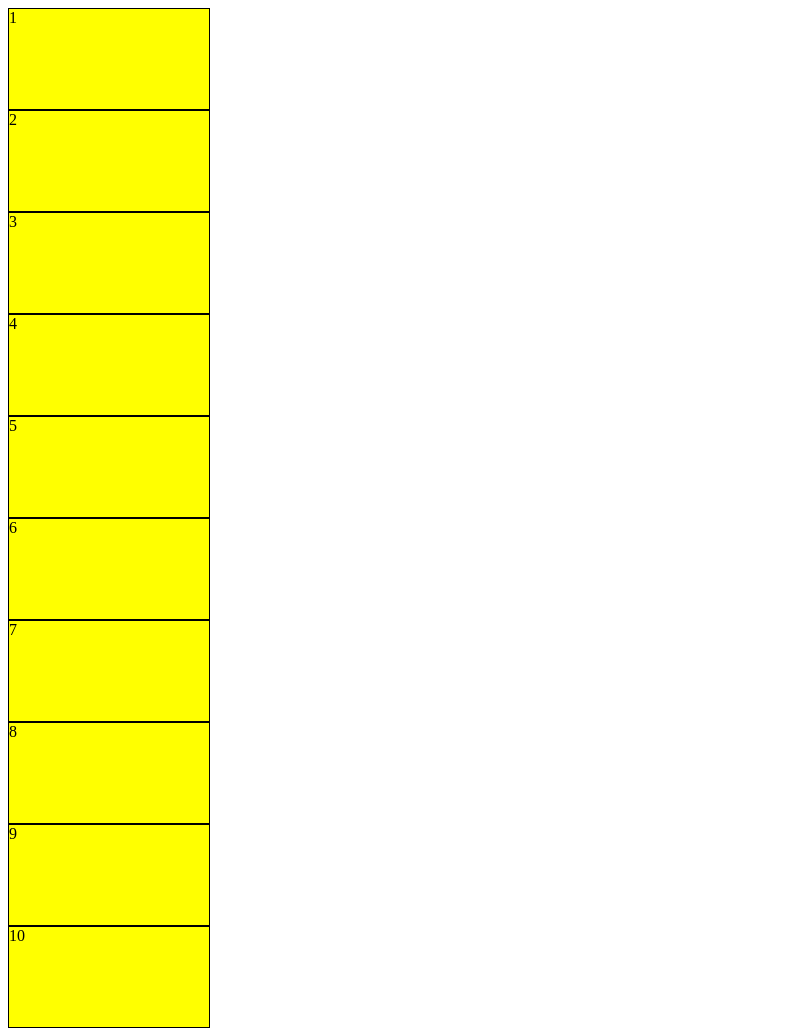
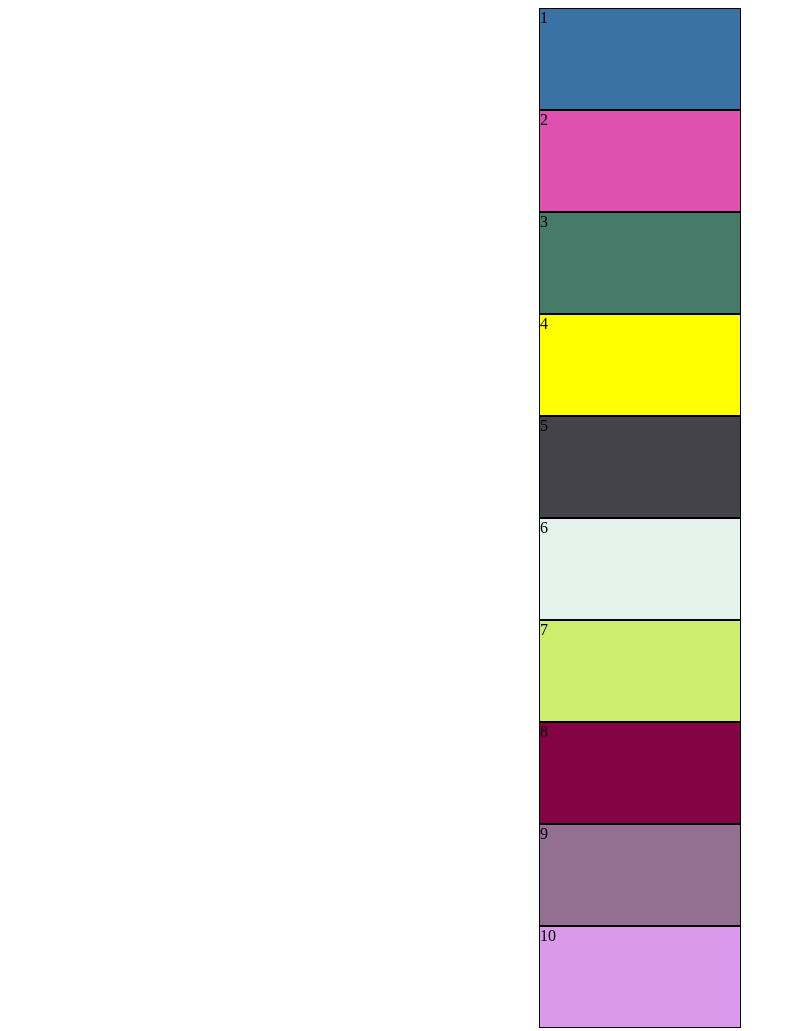
Before and after one commit to assash17/VanillaJS-Practice, a plain HTML site: page infinity-scroll/index.html in a window 1280 px wide. Shown: the whole page, without its empty margins (0-796 px from the left). Drawn offline with Linux system fonts and the light colour scheme.

Commit message:
[feat] css change

```diff
--- a/change-color/index.css
+++ b/change-color/index.css
@@ -1,3 +1,11 @@
+body {
+  display: flex;
+  flex-direction: column;
+  align-items: center;
+}
+#result {
+  margin-top: 10px;
+}
 .backDiv {
   display: flex;
   justify-content: center;
--- a/index.js
+++ b/index.js
@@ -4,7 +4,6 @@ const pages = [
   "infinity-scroll",
   "filtering",
   "routing",
-  "todo-list",
   "click-game",
   "input-example",
   "ajax",
--- a/infinity-scroll/index.html
+++ b/infinity-scroll/index.html
@@ -6,6 +6,11 @@
     <meta name="viewport" content="width=device-width, initial-scale=1.0" />
     <title>Document</title>
     <style>
+      body {
+        display: flex;
+        flex-direction: column;
+        align-items: center;
+      }
       div {
         width: 200px;
         height: 100px;
--- a/infinity-scroll/index.js
+++ b/infinity-scroll/index.js
@@ -2,6 +2,7 @@ let cnt = 1;
 const timerID = setInterval(() => {
   const div = document.createElement("div");
   div.textContent = cnt;
+  div.style.backgroundColor = getRandomColor();
   cnt += 1;
   document.body.append(div);
   if (document.body.offsetHeight > window.innerHeight) {
@@ -13,7 +14,12 @@ window.addEventListener("scroll", () => {
   if (window.scrollY + window.innerHeight >= document.body.offsetHeight) {
     const div = document.createElement("div");
     div.textContent = cnt;
+    div.style.backgroundColor = getRandomColor();
     cnt += 1;
     document.body.append(div);
   }
 });
+
+function getRandomColor() {
+  return `#${Math.floor(Math.random() * 16777215).toString(16)}`;
+}
--- a/routing/index.js
+++ b/routing/index.js
@@ -12,8 +12,8 @@ menu.addEventListener("click", (e) => {
 
   e.preventDefault();
   const path = e.target.getAttribute("href").replace("/", "");
+  history.pushState(path, path, path);
 
-  history.pushState(path, path, path);
   render(path);
 });
 
```
Also changed, not shown: change-color/index.html (+11 -7 lines).
